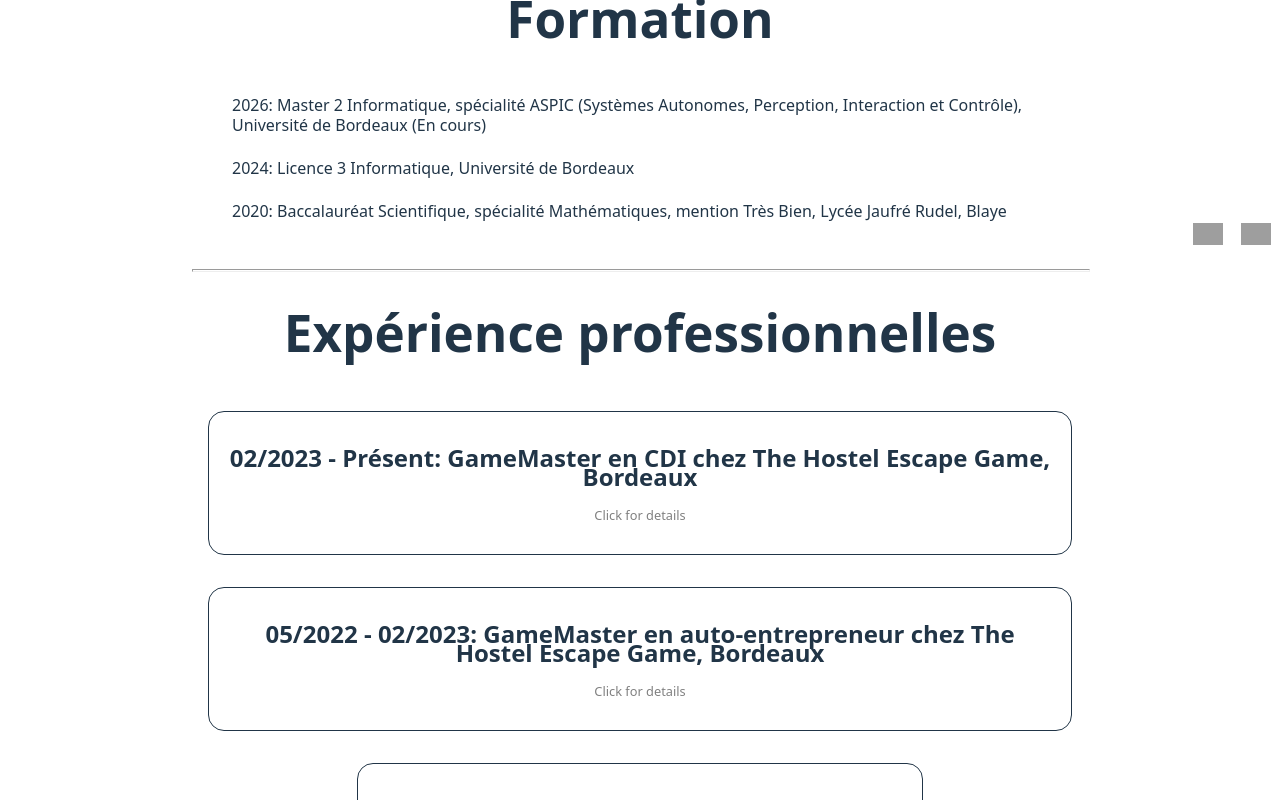
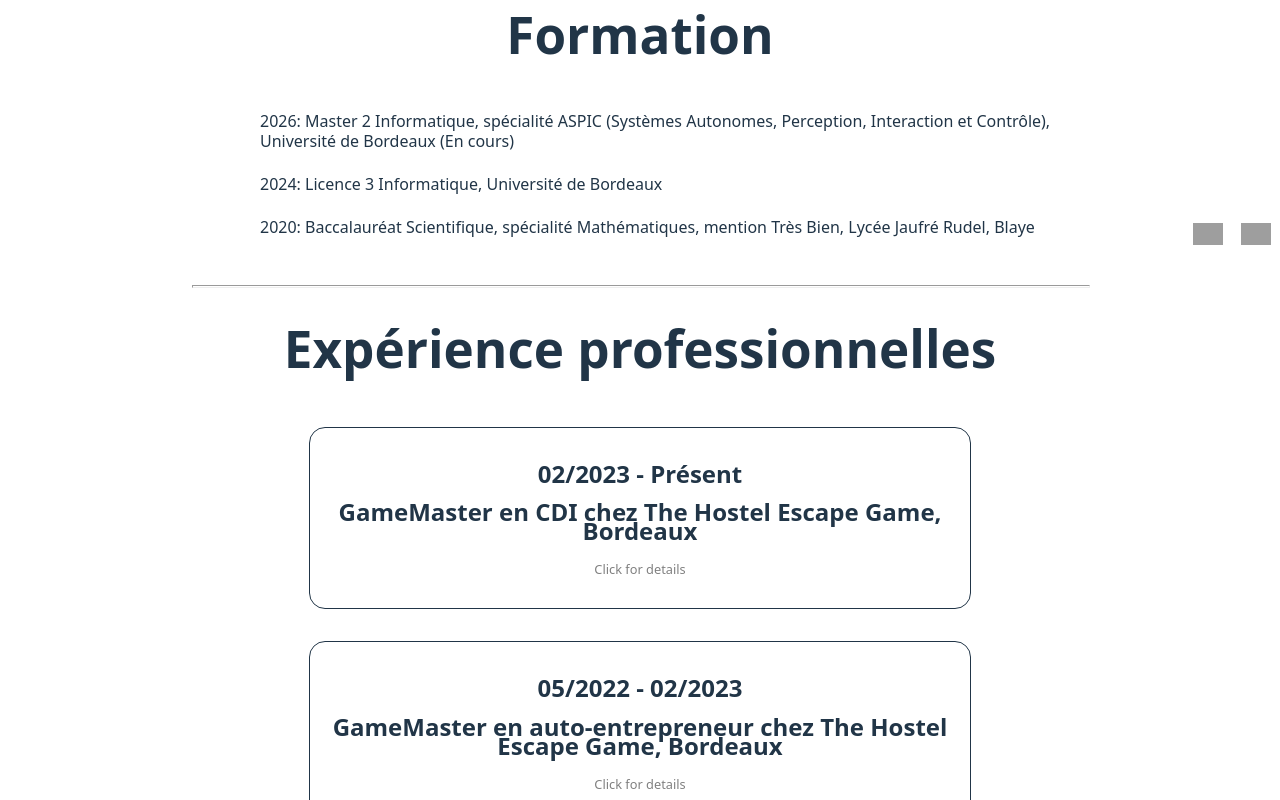
Before and after one commit to Taraxtix/taraxtix.github.io, a React (Vite) app: page / in a window 1280 px wide. Shown: the part 543-1343 px from the top of the page. Built offline with nearby package versions, Linux system fonts and the light colour scheme; grey boxes are pictures that could not be loaded.

Commit message:
Better UI for Job cards

```diff
--- a/src/App.tsx
+++ b/src/App.tsx
@@ -30,14 +30,17 @@ function App() {
 const sectionPaddingVertical = 4
 const sectionPaddingHorizontal = 4
 const sectionStyle: React.CSSProperties = {
+    display: 'flex',
+    flexDirection: 'column',
+    alignItems: 'center',
     scrollMarginTop: '5rem',
     marginTop: '5rem',
-    paddingTop: sectionPaddingVertical / 2 + 'rem',
-    paddingBottom: sectionPaddingVertical + 'rem',
-    paddingLeft: sectionPaddingHorizontal + 'rem',
-    paddingRight: sectionPaddingHorizontal + 'rem',
-    maxWidth: 'calc(90vw - 16rem)',
-    minWidth: '60vw',
+    paddingTop: sectionPaddingVertical + 'vh',
+    paddingBottom: sectionPaddingVertical + 'vh',
+    paddingLeft: sectionPaddingHorizontal + 'vw',
+    paddingRight: sectionPaddingHorizontal + 'vw',
+    maxWidth: '70vw',
+    minWidth: '40vw',
     textAlign: 'center',
     border: '1px solid white',
     borderRadius: '1rem',
--- a/src/components/Education.tsx
+++ b/src/components/Education.tsx
@@ -32,6 +32,8 @@ const ulStyle: React.CSSProperties = {
     display: 'flex',
     flexDirection: 'column',
     gap: '1.5rem',
+    minWidth: '20rem',
+    maxWidth: '50rem',
 }
 
 export default Education;
--- a/src/components/ProfessionalExperiences/JobCard.tsx
+++ b/src/components/ProfessionalExperiences/JobCard.tsx
@@ -10,7 +10,7 @@ function JobCard({title, details}: JobCardProps) {
 
     return (
         <div style={cardStyle} onClick={() => setClicked(!clicked)}>
-            <h2>{title}</h2>
+            <h2>{title.split(":")[0]}<br/><br/>{title.split(":")[1]}</h2>
             {clicked ?
                 <ul>
                     {Object.entries(details).map(([key, detail]) => {
@@ -27,7 +27,8 @@ const cardStyle: React.CSSProperties = {
     borderRadius: '1rem',
     padding: '1rem',
     margin: '1rem',
-    minWidth: '20rem',
+    minWidth: '40vw',
+    width: '70%',
     cursor: 'pointer',
 }
 
```
